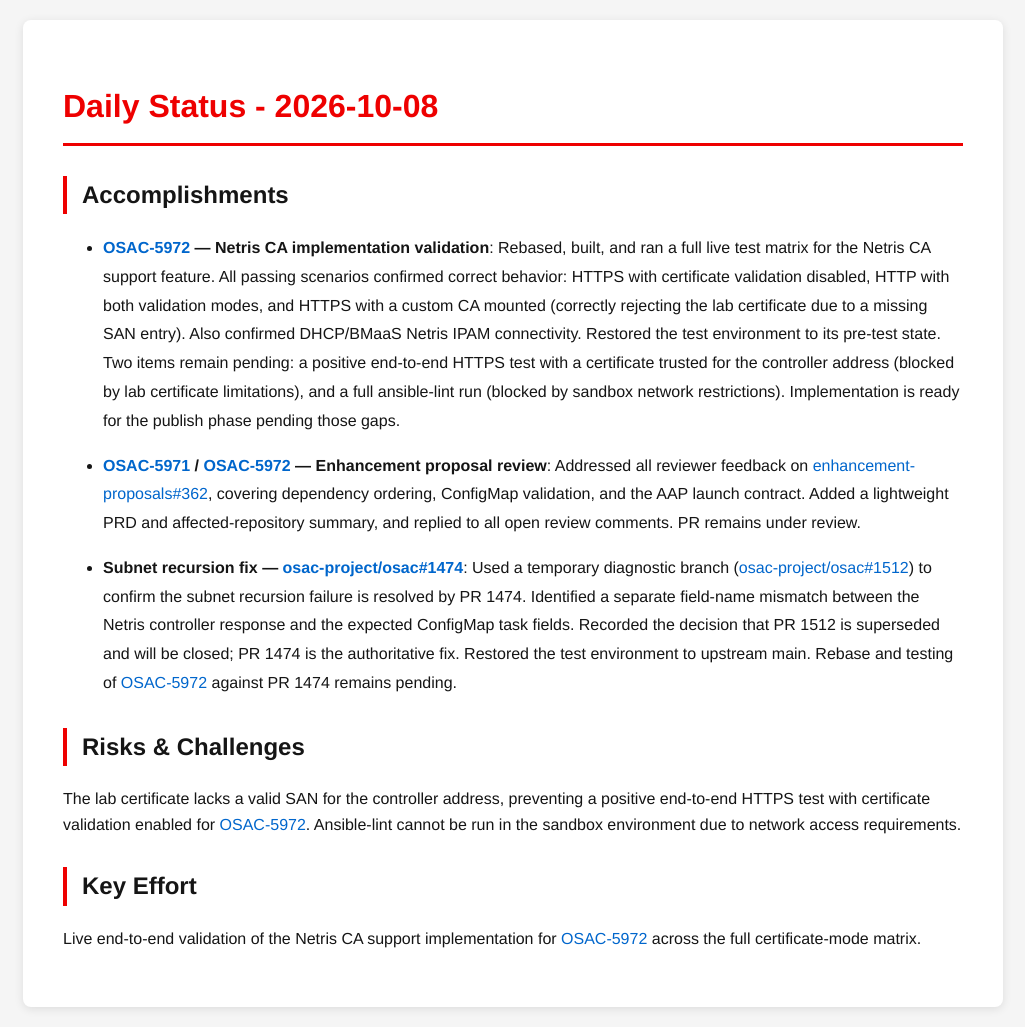
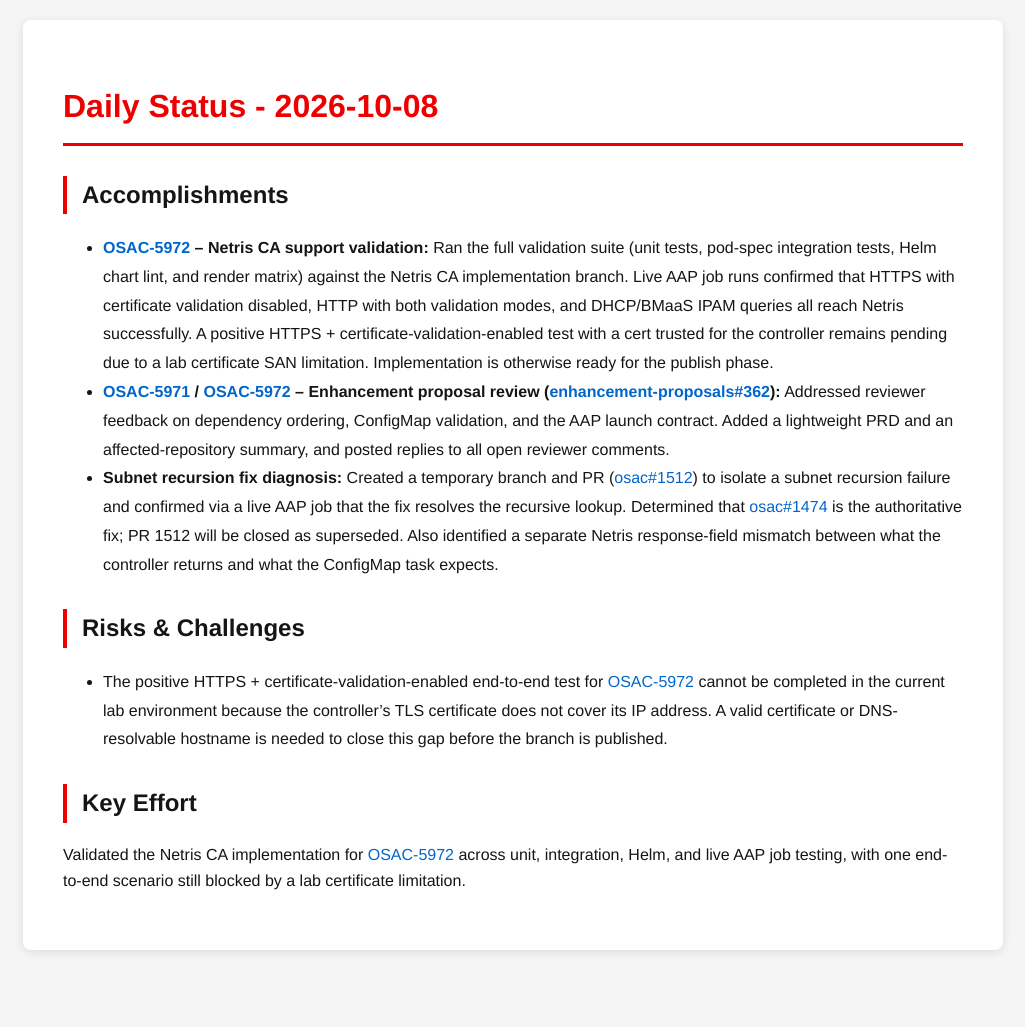
Before and after one commit to tzvatot/daily-status, a Jekyll site: the page built from 2026-10-08.md, in a window 1280 px wide. Shown: the whole page, without its empty margins (127-1152 px from the left). Built offline with Jekyll 4.4.1, drawn with Linux system fonts in a browser that asks for light colours; after the commit the page ends 970 px from its top, so only the background shows below that.

Commit message:
Daily status update - 2026-10-08

```diff
--- a/2026-10-08.md
+++ b/2026-10-08.md
@@ -7,17 +7,12 @@
 # Daily Status - 2026-10-08
 
 ## Accomplishments
-
-- **[OSAC-5972](https://redhat.atlassian.net/browse/OSAC-5972) — Netris CA implementation validation**: Rebased, built, and ran a full live test matrix for the Netris CA support feature. All passing scenarios confirmed correct behavior: HTTPS with certificate validation disabled, HTTP with both validation modes, and HTTPS with a custom CA mounted (correctly rejecting the lab certificate due to a missing SAN entry). Also confirmed DHCP/BMaaS Netris IPAM connectivity. Restored the test environment to its pre-test state. Two items remain pending: a positive end-to-end HTTPS test with a certificate trusted for the controller address (blocked by lab certificate limitations), and a full ansible-lint run (blocked by sandbox network restrictions). Implementation is ready for the publish phase pending those gaps.
-
-- **[OSAC-5971](https://redhat.atlassian.net/browse/OSAC-5971) / [OSAC-5972](https://redhat.atlassian.net/browse/OSAC-5972) — Enhancement proposal review**: Addressed all reviewer feedback on [enhancement-proposals#362](https://github.com/osac-project/enhancement-proposals/pull/362), covering dependency ordering, ConfigMap validation, and the AAP launch contract. Added a lightweight PRD and affected-repository summary, and replied to all open review comments. PR remains under review.
-
-- **Subnet recursion fix — [osac-project/osac#1474](https://github.com/osac-project/osac/pull/1474)**: Used a temporary diagnostic branch ([osac-project/osac#1512](https://github.com/osac-project/osac/pull/1512)) to confirm the subnet recursion failure is resolved by PR 1474. Identified a separate field-name mismatch between the Netris controller response and the expected ConfigMap task fields. Recorded the decision that PR 1512 is superseded and will be closed; PR 1474 is the authoritative fix. Restored the test environment to upstream main. Rebase and testing of [OSAC-5972](https://redhat.atlassian.net/browse/OSAC-5972) against PR 1474 remains pending.
+- **[OSAC-5972](https://redhat.atlassian.net/browse/OSAC-5972) – Netris CA support validation:** Ran the full validation suite (unit tests, pod-spec integration tests, Helm chart lint, and render matrix) against the Netris CA implementation branch. Live AAP job runs confirmed that HTTPS with certificate validation disabled, HTTP with both validation modes, and DHCP/BMaaS IPAM queries all reach Netris successfully. A positive HTTPS + certificate-validation-enabled test with a cert trusted for the controller remains pending due to a lab certificate SAN limitation. Implementation is otherwise ready for the publish phase.
+- **[OSAC-5971](https://redhat.atlassian.net/browse/OSAC-5971) / [OSAC-5972](https://redhat.atlassian.net/browse/OSAC-5972) – Enhancement proposal review ([enhancement-proposals#362](https://github.com/osac-project/enhancement-proposals/pull/362)):** Addressed reviewer feedback on dependency ordering, ConfigMap validation, and the AAP launch contract. Added a lightweight PRD and an affected-repository summary, and posted replies to all open reviewer comments.
+- **Subnet recursion fix diagnosis:** Created a temporary branch and PR ([osac#1512](https://github.com/osac-project/osac/pull/1512)) to isolate a subnet recursion failure and confirmed via a live AAP job that the fix resolves the recursive lookup. Determined that [osac#1474](https://github.com/osac-project/osac/pull/1474) is the authoritative fix; PR 1512 will be closed as superseded. Also identified a separate Netris response-field mismatch between what the controller returns and what the ConfigMap task expects.
 
 ## Risks & Challenges
-
-The lab certificate lacks a valid SAN for the controller address, preventing a positive end-to-end HTTPS test with certificate validation enabled for [OSAC-5972](https://redhat.atlassian.net/browse/OSAC-5972). Ansible-lint cannot be run in the sandbox environment due to network access requirements.
+- The positive HTTPS + certificate-validation-enabled end-to-end test for [OSAC-5972](https://redhat.atlassian.net/browse/OSAC-5972) cannot be completed in the current lab environment because the controller's TLS certificate does not cover its IP address. A valid certificate or DNS-resolvable hostname is needed to close this gap before the branch is published.
 
 ## Key Effort
-
-Live end-to-end validation of the Netris CA support implementation for [OSAC-5972](https://redhat.atlassian.net/browse/OSAC-5972) across the full certificate-mode matrix.
+Validated the Netris CA implementation for [OSAC-5972](https://redhat.atlassian.net/browse/OSAC-5972) across unit, integration, Helm, and live AAP job testing, with one end-to-end scenario still blocked by a lab certificate limitation.
```
